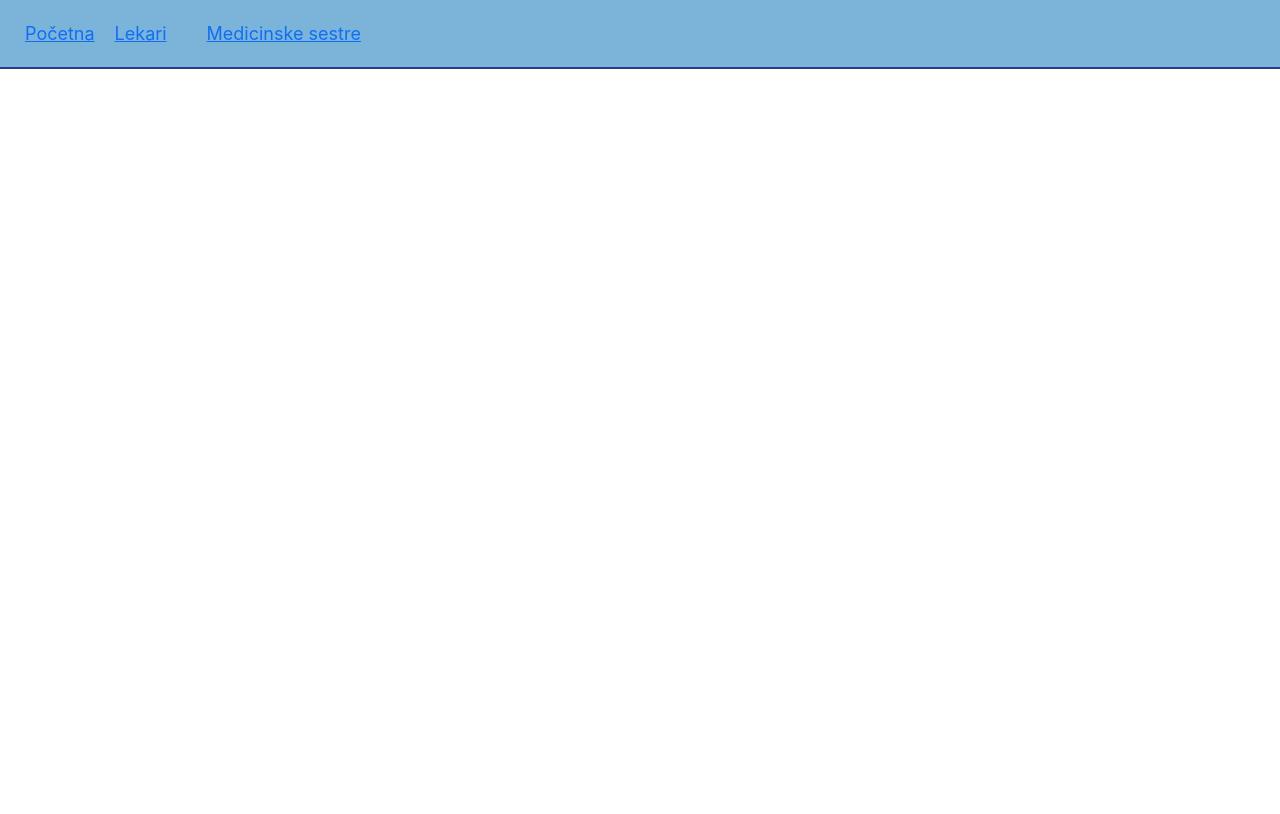
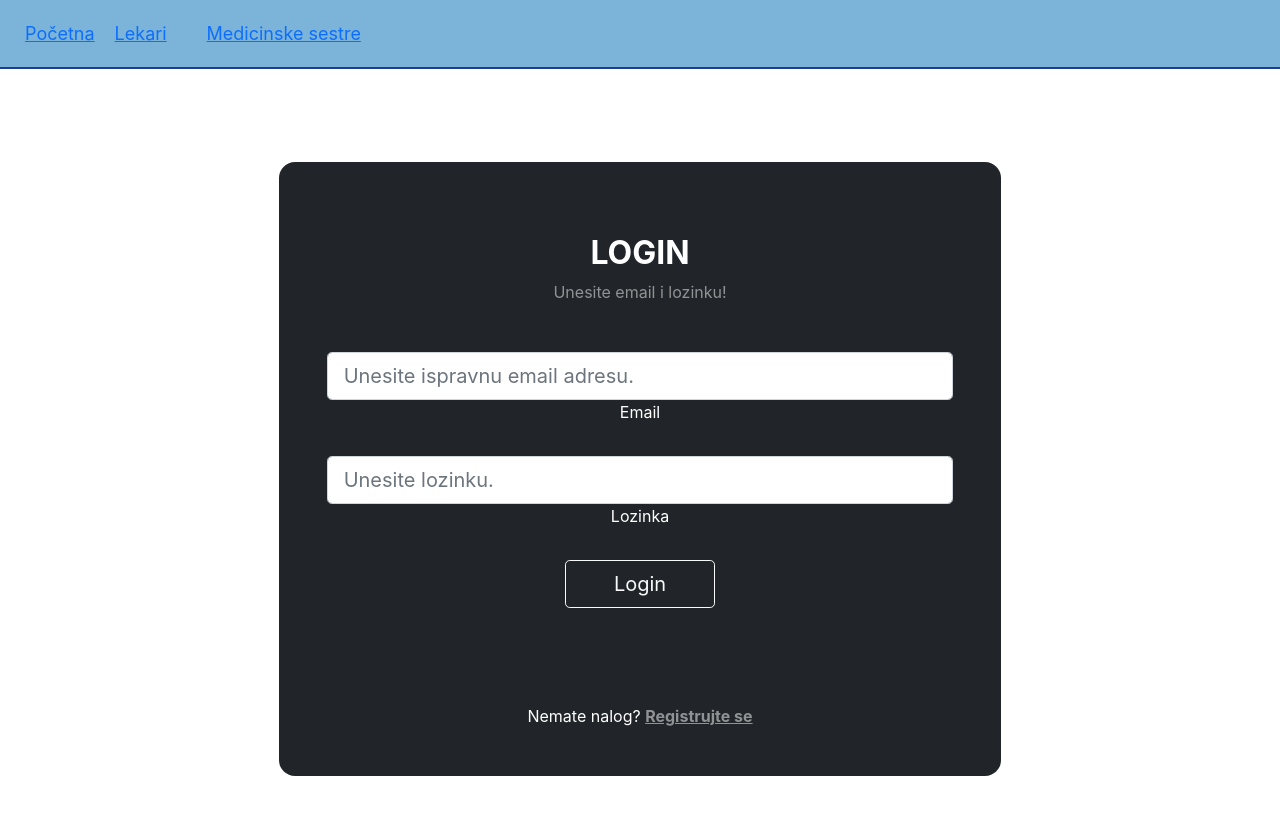
Before and after one commit to elab-development/internet-tehnologije-projekat-zdravstveniekarton_2017_1064, a React (Create React App) app in the folder react/frontapp/: page /login in a window 1280 px wide. Shown: the top 814 px of the page. Built offline with nearby package versions, Linux system fonts and the light colour scheme.

Commit message:
front login, register 2

```diff
--- a/react/frontapp/src/App.css
+++ b/react/frontapp/src/App.css
@@ -1,42 +1,4 @@
-/* .App {
-  text-align: center;
-}
 
-.App-logo {
-  height: 40vmin;
-  pointer-events: none;
-}
-
-@media (prefers-reduced-motion: no-preference) {
-  .App-logo {
-    animation: App-logo-spin infinite 20s linear;
-  }
-}
-
-.App-header {
-  background-color: #282c34;
-  min-height: 100vh;
-  display: flex;
-  flex-direction: column;
-  align-items: center;
-  justify-content: center;
-  font-size: calc(10px + 2vmin);
-  color: white;
-}
-
-.App-link {
-  color: #61dafb;
-}
-
-@keyframes App-logo-spin {
-  from {
-    transform: rotate(0deg);
-  }
-  to {
-    transform: rotate(360deg);
-  }
-}
-  */
   .navBar {
     display: flex;
     flex-direction: row;
@@ -72,3 +34,9 @@
     display: flex;
     margin: 20px;
   }
+
+
+  .card1 {
+    max-width: 800px;
+    margin: 0 auto;
+  }
--- a/react/frontapp/src/App.js
+++ b/react/frontapp/src/App.js
@@ -3,6 +3,7 @@ import './App.css';
 import Lekari from './komponente/Lekari';
 import LoginStranica from './komponente/LoginStranica';
 import NavBar from './komponente/NavBar';
+import RegisterStranica from './komponente/RegisterStranica';
 import Sestre from './komponente/Sestre';
 //moze i alijasi npr BrowserRouter as BRouter
 import {BrowserRouter, Routes, Route} from "react-router-dom";
@@ -13,7 +14,8 @@ function App() {
     <BrowserRouter className="App">
      <NavBar> </NavBar>
      <Routes>
-     <Route path='/login' element = { <LoginStranica> </LoginStranica> } />
+      <Route path='/login' element = { <LoginStranica> </LoginStranica> } />
+      <Route path='/register' element = {   <RegisterStranica/> } />
       <Route path='/lekari' element = { <Lekari> </Lekari> } />
       <Route path='/sestre' element={ <Sestre> </Sestre> }/>
      </Routes>
--- a/react/frontapp/src/komponente/LoginStranica.jsx
+++ b/react/frontapp/src/komponente/LoginStranica.jsx
@@ -1,10 +1,92 @@
 import React from 'react';
 import { useState } from 'react';
 import axios from "axios";
+import { useNavigate } from 'react-router-dom';
 
 const LoginStranica = () => {
+
+  const [userData, setUserData] = useState({
+    email: "",
+    password: ""
+  });
+
+  let navigate = useNavigate();
+
+  function handleInput(e) {
+    //console.log(e) ;
+    let newUserData = userData;
+    newUserData[e.target.name] = e.target.value;
+    //console.log(newUserData);
+    setUserData(newUserData);
+  }
+
+  function handleLogin(e) {
+    e.preventDefault();
+
+    axios.post("api/login", userData).then( (res) => {
+      console.log(res.data);
+      if(res.data.success === true){
+        window.sessionStorage.setItem("auth_token", res.data.access_token);
+        navigate('/');
+      }
+    }).catch( (e) =>
+       console.log(e));
+  }
+
+
   return (
-    <section></section>
+    <section className="vh-100 gradient-custom">
+    <div className="container-fluid py-5 h-100">
+      <div className="row d-flex justify-content-center align-items-center h-100">
+        <div className="col-md-10 col-lg-8 col-xl-7">
+          <div className="card1 bg-dark text-white" style={{ borderRadius: "1rem  " }}>
+            <div className="card1-body p-5 text-center">
+            <form onSubmit={handleLogin}>
+              <div className="mb-md-5 mt-md-4 pb-5">
+
+                <h2 className="fw-bold mb-2 text-uppercase">Login</h2>
+                <p className="text-white-50 mb-5">Unesite email i lozinku!</p>
+
+                <div data-mdb-input-init className="form-outline form-white mb-4">
+                  <input type="email"
+                    id="typeEmailX"
+                    className="form-control form-control-lg"
+                    placeholder='Unesite ispravnu email adresu.'
+                    name = "email"
+                    onInput={handleInput} />
+                  <label className="form-label" htmlFor="typeEmailX">Email</label>
+                </div>
+
+                <div data-mdb-input-init className="form-outline form-white mb-4">
+                  <input type="password"
+                    id="typePasswordX"
+                    className="form-control form-control-lg"
+                    placeholder='Unesite lozinku.'
+                    name= "password"
+                    onInput={handleInput} />
+                  <label className="form-label" htmlFor="typePasswordX">Lozinka</label>
+                </div>
+
+
+                <button data-mdb-button-init data-mdb-ripple-init
+                 className="btn btn-outline-light btn-lg px-5"
+                 type="submit"> Login </button>
+
+
+              </div>
+
+              <div>
+                <p className="mb-0">Nemate nalog? <a href="/register"
+                className="text-white-50 fw-bold">Registrujte se</a>
+                </p>
+              </div>
+            </form>
+          </div>
+        </div>
+      </div>
+    </div>
+  </div>
+</section>
   )
 }
 
--- a/react/frontapp/src/komponente/RegisterStranica.jsx
+++ b/react/frontapp/src/komponente/RegisterStranica.jsx
@@ -1,6 +1,7 @@
-import React from 'react'
+import React from 'react';
 import { useState } from 'react';
 import axios from 'axios';
+import { useNavigate } from 'react-router-dom';
 
 const RegisterStranica = () => {
     const [userData, setUserData] = useState({
@@ -9,6 +10,8 @@ const RegisterStranica = () => {
         password: "",
         user_type: ""
       });
+
+      let navigate = useNavigate();
 
       function handleInput(e) {
         //console.log(e) ;
@@ -23,9 +26,11 @@ const RegisterStranica = () => {
 
         axios.post("api/register", userData).then( (res) => {
           console.log(res.data);
+          navigate('/login');
         }).catch( (e) =>
            console.log(e));
       }
+
 
   return (
     <section className="vh-100 gradient-custom">
```
Also changed, not shown: 1 other file (tests, documents, lock files or other folders).
